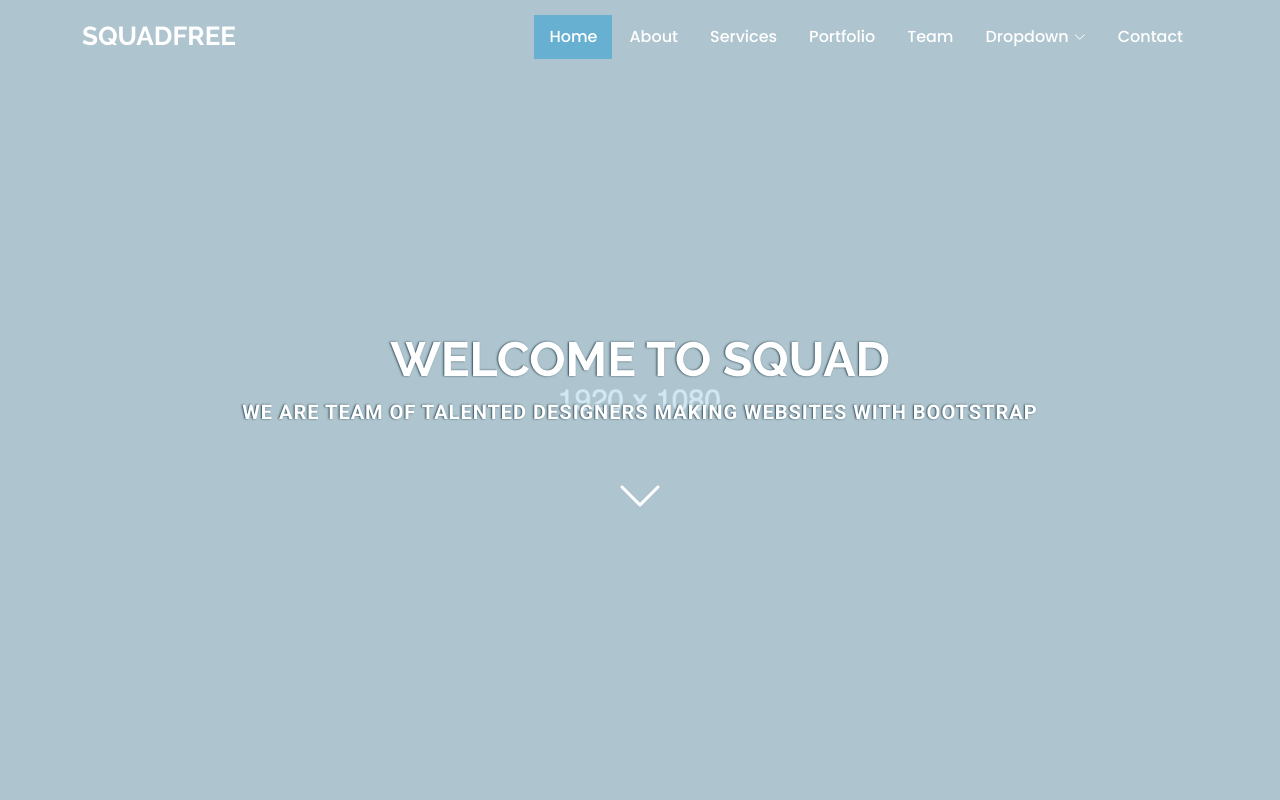
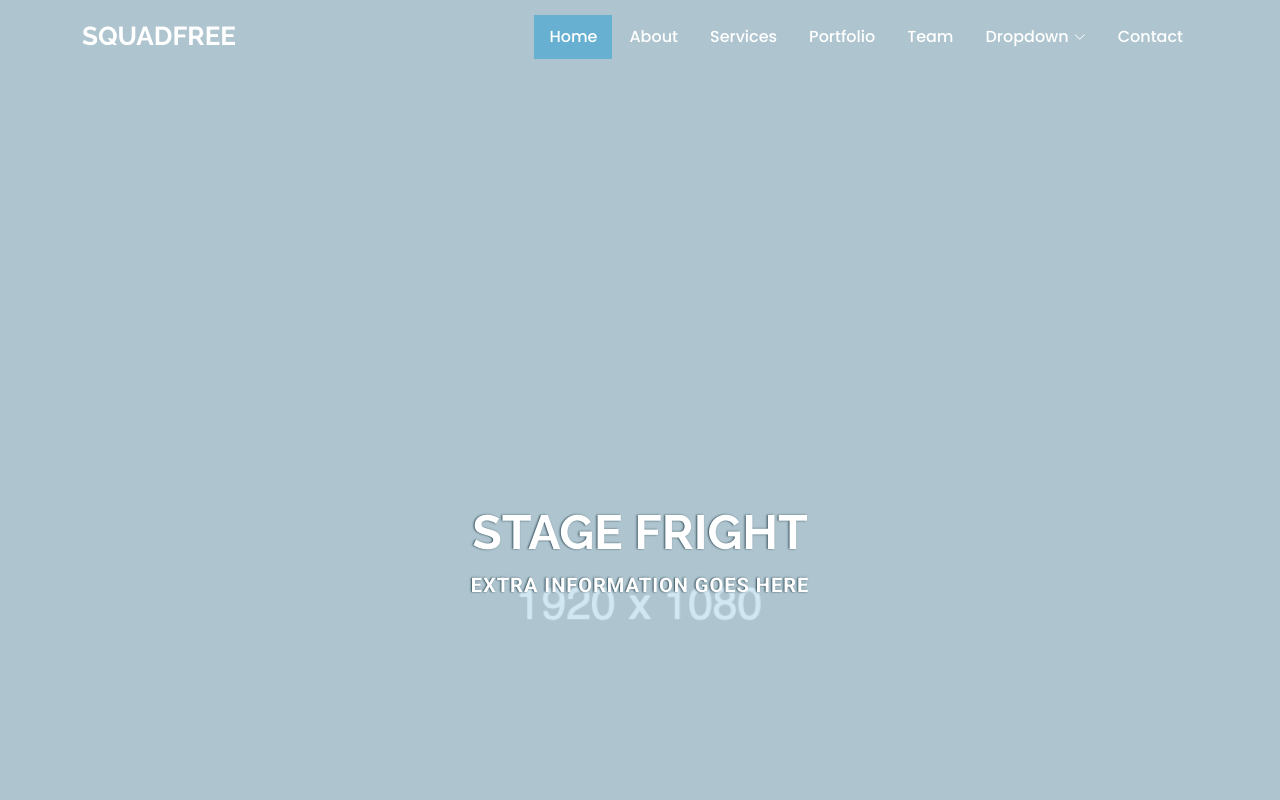
Before and after one commit to Stage-Fright-Project/Stage-Fright-Website, a plain HTML site: page index.html in a window 1280 px wide. Shown: the top 800 px of the page. Drawn offline with Linux system fonts and the light colour scheme.

Commit message:
Small changes to the hero image screen

```diff
--- a/assets/css/main.css
+++ b/assets/css/main.css
@@ -770,8 +770,8 @@ section,
   position: relative;
   padding: 120px 0 60px 0;
   display: flex;
-  align-items: center;
-  justify-content: center;
+  /* align-items: center;
+  justify-content: center; */
 }
 
 .hero:before {
@@ -823,11 +823,15 @@ section,
   }
 }
 
+.hero .container {
+  margin-top: 30%;
+}
+
 .hero .btn-scroll {
   transition: 0.4s;
   color: var(--default-color);
   display: block;
-  margin-top: 30px;
+  margin-top: 475px;
   animation: btn-up-down 1s ease-in-out infinite alternate-reverse both;
 }
 
--- a/index.html
+++ b/index.html
@@ -87,8 +87,8 @@
       <img src="assets/img/placeholder/1920x1080.png" alt="" data-aos="fade-in">
 
       <div class="container text-center" data-aos="fade-up" data-aos-delay="100">
-        <h2>Welcome to Squad</h2>
-        <p>We are team of talented designers making websites with Bootstrap</p>
+        <h2>Stage Fright</h2>
+        <p>Extra information goes here</p>
         <a href="#about" class="btn-scroll" title="Scroll Down"><i class="bi bi-chevron-down"></i></a>
       </div>
 
```
